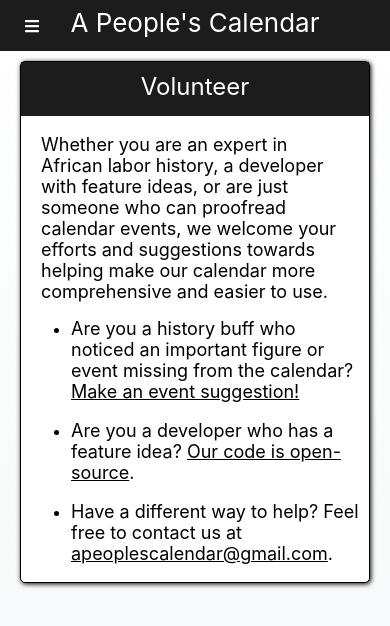
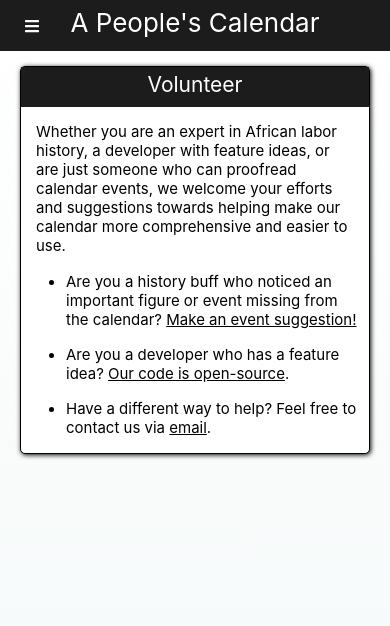
Before and after one commit to queenofthelosers/aPeoplesCalendarWeb, a React (Create React App) app: page /volunteer in a window 390 px wide. Shown: the top 626 px of the page. Built offline with nearby package versions, Linux system fonts and the light colour scheme.

Commit message:
Major updates to font-sizing below 500px on all three views.

```diff
--- a/src/App.css
+++ b/src/App.css
@@ -360,4 +360,42 @@
   #searchField {
     width: 85px;
   }
+  #onThisDay {
+    font-size: 26px;
+    text-align: center;
+    border-bottom: 1px solid black;
+    display: inline-block;
+    padding: 5px;
+    padding-left: 12px;
+    padding-right: 12px;
+    margin-top: 0px;
+    margin-bottom: 15px;
+  }
+  .headerWrapper {
+    padding-top: 8px;
+    padding-bottom: 8px;
+  }
+  .categoryHeader {
+    text-align: center;
+    font-size: 26px;
+    margin: 0px;
+  }
+  .eventHeader {
+    text-align: center;
+    font-size: 20px;
+    margin-bottom: 0px;
+    padding-bottom: 15px;
+  }
+  .eventDate {
+    text-align: center;
+    font-size: 18px;
+    margin-top: 0px;
+    margin-bottom: 8px;
+    padding-top: 12px;
+  }
+  .eventDescription {
+    margin-left: 23px;
+    margin-right: 23px;
+    font-size: 15px;
+  }
 }
--- a/src/about.css
+++ b/src/about.css
@@ -1,9 +1,47 @@
 #aboutWrapper {
   display: grid;
   grid-template-columns: 1fr 3fr 1fr;
-  margin-top: 10px;
+  margin-top: 15px;
   margin-bottom: 10px;
 }
+
+#aboutContent {
+  grid-column: 2;
+  background-color: white;
+  border: 1px solid black;
+  border-radius: 5px;
+  box-shadow: 1px 1px 5px;
+  padding-bottom: 15px;
+}
+
+#aboutHeader {
+  background-color: #1c1c1c;
+  padding: 10px;
+}
+
+#aboutHeaderText {
+  font-size: 24px;
+  color: white;
+  margin-top: 0px;
+  margin-bottom: 5px;
+  text-align: center;
+}
+
+.aboutText {
+  font-size: 18px;
+  margin-bottom: 0px;
+  margin-left: 20px;
+  margin-right: 20px;
+}
+
+#emailLink {
+  color: black
+}
+
+#emailLink:hover {
+  font-weight: bold;
+}
+
 
 @media (max-width: 1200px) {
   #aboutWrapper {
@@ -32,39 +70,20 @@
   }
 }
 
-#aboutContent {
-  grid-column: 2;
-  background-color: white;
-  border: 1px solid black;
-  border-radius: 5px;
-  box-shadow: 1px 1px 5px;
-  padding-bottom: 15px;
+
+@media (max-width: 500px) {
+  #aboutHeader {
+    padding: 5px;
+  }
+
+  #aboutHeaderText {
+    font-size: 21px;
+    color: white;
+  }
+  .aboutText {
+    font-size: 15px;
+    margin-bottom: 0px;
+    margin-left: 15px;
+    margin-right: 15px;
+  }
 }
-
-#aboutHeader {
-  background-color: #1c1c1c;
-  padding: 10px;
-}
-
-#headerText {
-  font-size: 24px;
-  color: white;
-  margin-top: 0px;
-  margin-bottom: 5px;
-  text-align: center;
-}
-
-.aboutText {
-  font-size: 18px;
-  margin-bottom: 0px;
-  margin-left: 20px;
-  margin-right: 20px;
-}
-
-#emailLink {
-  color: black
-}
-
-#emailLink:hover {
-  font-weight: bold;
-}
--- a/src/about.js
+++ b/src/about.js
@@ -6,13 +6,13 @@ export function About() {
     <div id='aboutWrapper'>
       <div id='aboutContent'>
         <header id='aboutHeader'>
-          <p id='headerText'>About</p>
+          <p id='aboutHeaderText'>About</p>
         </header>
         <p className='aboutText'>A People's Calendar (aPC) is a project that seeks to promote the worldwide history of working class movements and liberation struggles in the form of a searchable "On This Day" calendar. This history includes, but is not limited to, indigenous resistance against colonization, the black liberation struggle, unionization efforts, slave rebellions, the women's suffrage movement, and workers' revolution.</p>
         <p className='aboutText'>The inspiration to make the calendar came from historian Howard Zinn's book "A People's History of the United States". Zinn's scholarship and political activism demonstrates that, if we are to understand what is how to approach our own struggles today, we have to begin by understanding the history of liberation struggle. Unfortunately, this history is often suppressed, and overwhelming in complexity.</p>
         <p className='aboutText'>While not comprehensive, it is our hope that this calendar makes this topic easier to approach and study. The figures and events included here are not presented with an endorsement, but shared with the understanding that the history of all forms of liberation struggle are worth knowing, in both their successes and their failures.</p>
         <p className='aboutText'>Although we do our best to fact-check the summaries of each event, this project is ultimately meant to provide a jumping off point for users to research the history and form their own opinions on the matter, using the sourced information below the summary of each event.</p>
-        <p className='aboutText'>We are always looking out for important events, people, and texts that are missing from the calendar. You can make suggestions, sign up to volunteer, or just say hello at <a target='_blank' rel="noopener noreferrer" id='emailLink' href='mailto:apeoplescalendar@gmail.com'>apeoplescalendar@gmail.com</a>.</p>
+        <p className='aboutText'>We are always looking out for important events, people, and texts that are missing from the calendar. You can make suggestions, sign up to volunteer, or just say hello via <a target='_blank' rel="noopener noreferrer" id='emailLink' href='mailto:apeoplescalendar@gmail.com'>email</a>.</p>
       </div>
     </div>
   );
--- a/src/volunteer.css
+++ b/src/volunteer.css
@@ -1,7 +1,7 @@
 #volunteerWrapper {
   display: grid;
   grid-template-columns: 1fr 3fr 1fr;
-  margin-top: 10px;
+  margin-top: 15px;
   margin-bottom: 10px;
 }
 
@@ -9,8 +9,6 @@
   #volunteerWrapper {
     display: grid;
     grid-template-columns: 1fr 5fr 1fr;
-    margin-top: 10px;
-    margin-bottom: 10px;
   }
 }
 
@@ -18,8 +16,6 @@
   #volunteerWrapper {
     display: grid;
     grid-template-columns: 1fr 8fr 1fr;
-    margin-top: 10px;
-    margin-bottom: 10px;
   }
 }
 
@@ -27,8 +23,6 @@
   #volunteerWrapper {
     display: grid;
     grid-template-columns: 20px 1fr 20px;
-    margin-top: 10px;
-    margin-bottom: 10px;
   }
 }
 
@@ -45,7 +39,7 @@
   padding: 10px;
 }
 
-#headerText {
+#volunteerHeaderText {
   font-size: 24px;
   color: white;
   margin-top: 0px;
@@ -67,7 +61,6 @@
 
 ul {
   grid-column: 2;
-
   margin-left: 10px;
   margin-right: 10px;
 }
@@ -79,3 +72,30 @@ ul {
 .volunteerLink:hover {
   font-weight: bold;
 }
+
+@media (max-width: 500px) {
+  #volunteerHeader {
+    padding: 5px;
+  }
+
+  #volunteerHeaderText {
+    font-size: 21px;
+    color: white;
+  }
+  .volunteerText {
+    font-size: 15px;
+    margin-bottom: 0px;
+    margin-left: 15px;
+    margin-right: 15px;
+  }
+  .volunteerListText {
+    font-size: 15px;
+    margin-top: 7px;
+  }
+
+  ul {
+    grid-column: 2;
+    margin-left: 5px;
+    margin-right: 5px;
+  }
+}
--- a/src/volunteer.js
+++ b/src/volunteer.js
@@ -6,7 +6,7 @@ export function Volunteer() {
     <div id='volunteerWrapper'>
       <div id='volunteerContent'>
         <header id='volunteerHeader'>
-          <p id='headerText'>Volunteer</p>
+          <p id='volunteerHeaderText'>Volunteer</p>
         </header>
         <p className='volunteerText'>Whether you are an expert in African labor history, a developer with feature ideas, or are just someone who can proofread calendar events, we welcome your efforts and suggestions towards helping make our calendar more comprehensive and easier to use.</p>
         <ul>
@@ -17,7 +17,7 @@ export function Volunteer() {
             <p className='volunteerListText'>Are you a developer who has a feature idea? <a className='volunteerLink' target='_blank' rel="noopener noreferrer" href='https://github.com/huntzinger92/aPeoplesCalendarWeb'>Our code is open-source</a>.</p>
           </li>
           <li>
-            <p className='volunteerListText'>Have a different way to help? Feel free to contact us at <a className='volunteerLink' target='_blank' rel="noopener noreferrer" id='emailLink' href='mailto:apeoplescalendar@gmail.com'>apeoplescalendar@gmail.com</a>.
+            <p className='volunteerListText'>Have a different way to help? Feel free to contact us via <a className='volunteerLink' target='_blank' rel="noopener noreferrer" id='emailLink' href='mailto:apeoplescalendar@gmail.com'>email</a>.
           </p>
           </li>
         </ul>
```
